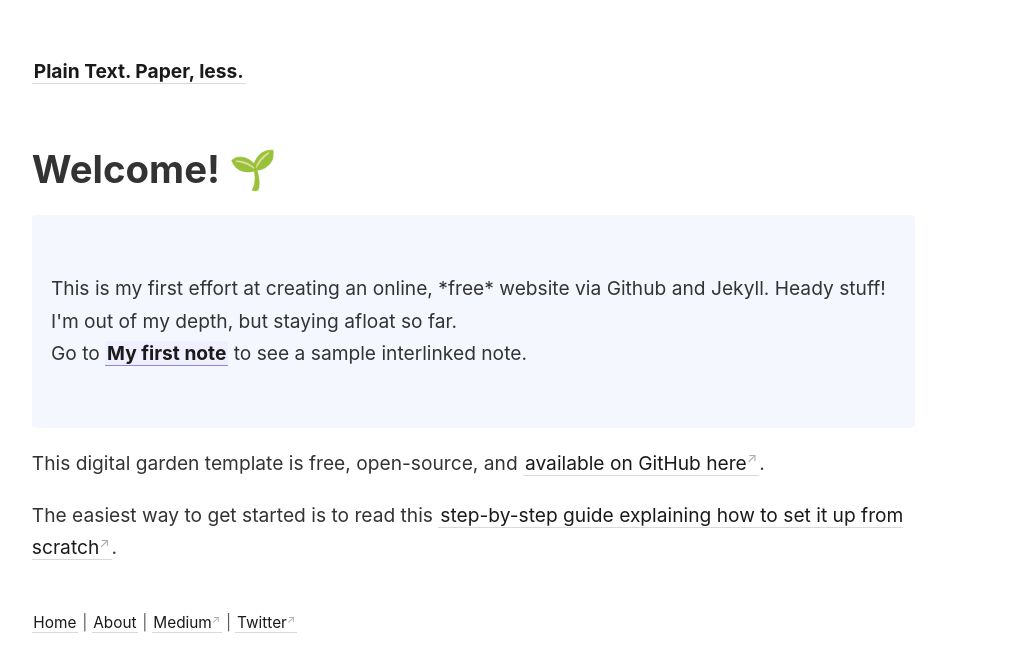
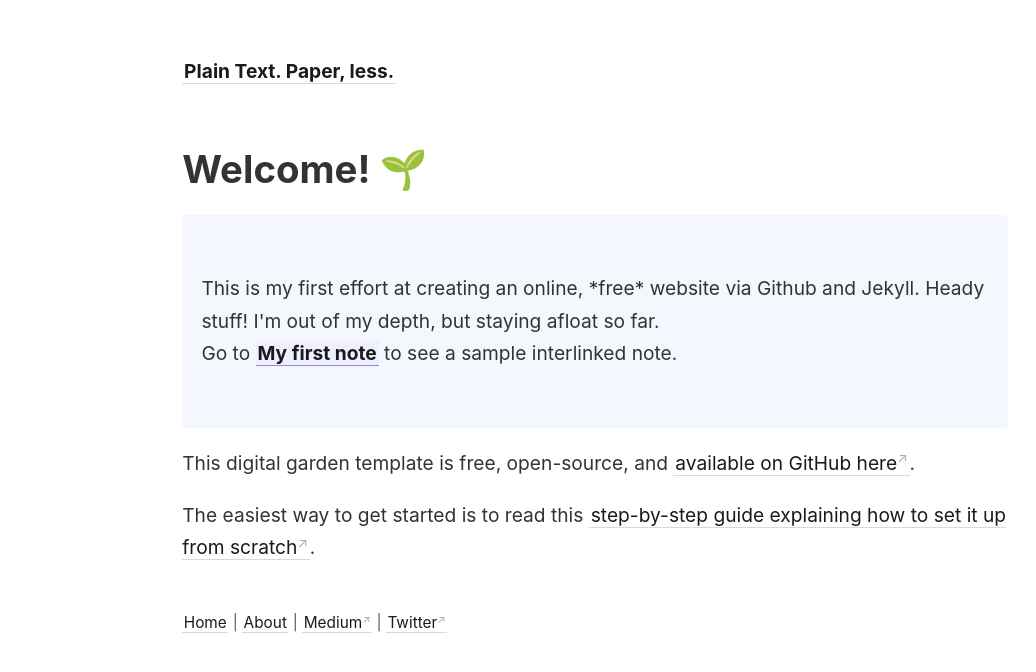
Before and after one commit to miscemw/Paper-Less, a Jekyll site: the page built from _pages/index.md, in a window 1280 px wide. Shown: the top 672 px of the page, without its empty margins (45-1081 px from the left). Built offline with Jekyll 4.4.1, drawn with Linux system fonts in a browser that asks for light colours.

Commit message:
Changed max width in _style.scss from 63 to 43

```diff
--- a/_sass/_style.scss
+++ b/_sass/_style.scss
@@ -16,7 +16,7 @@ body {
   overflow-x: hidden;
   color: $color-text;
   font-size: 1rem;
-  max-width: 63em;
+  max-width: 43em;
 
   @media (min-width: 820px) {
     font-size: 1.2rem;
```
